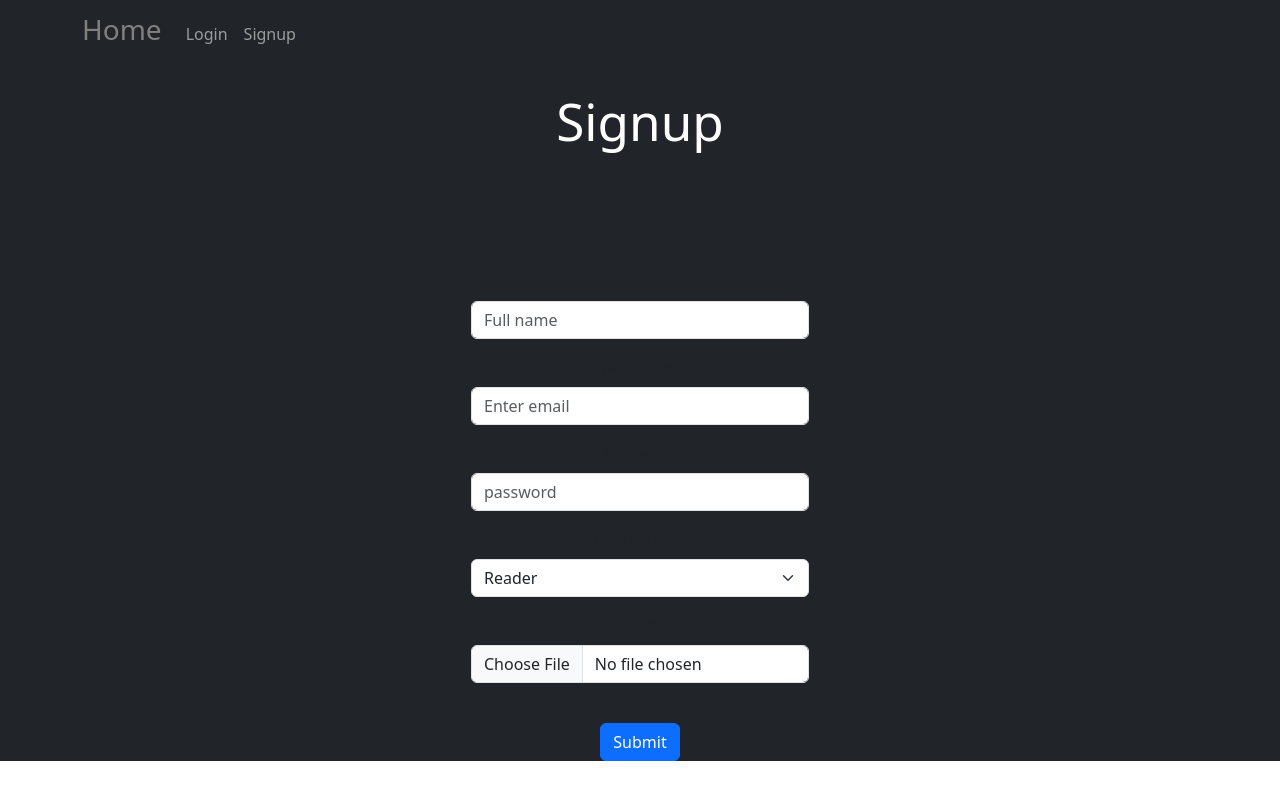
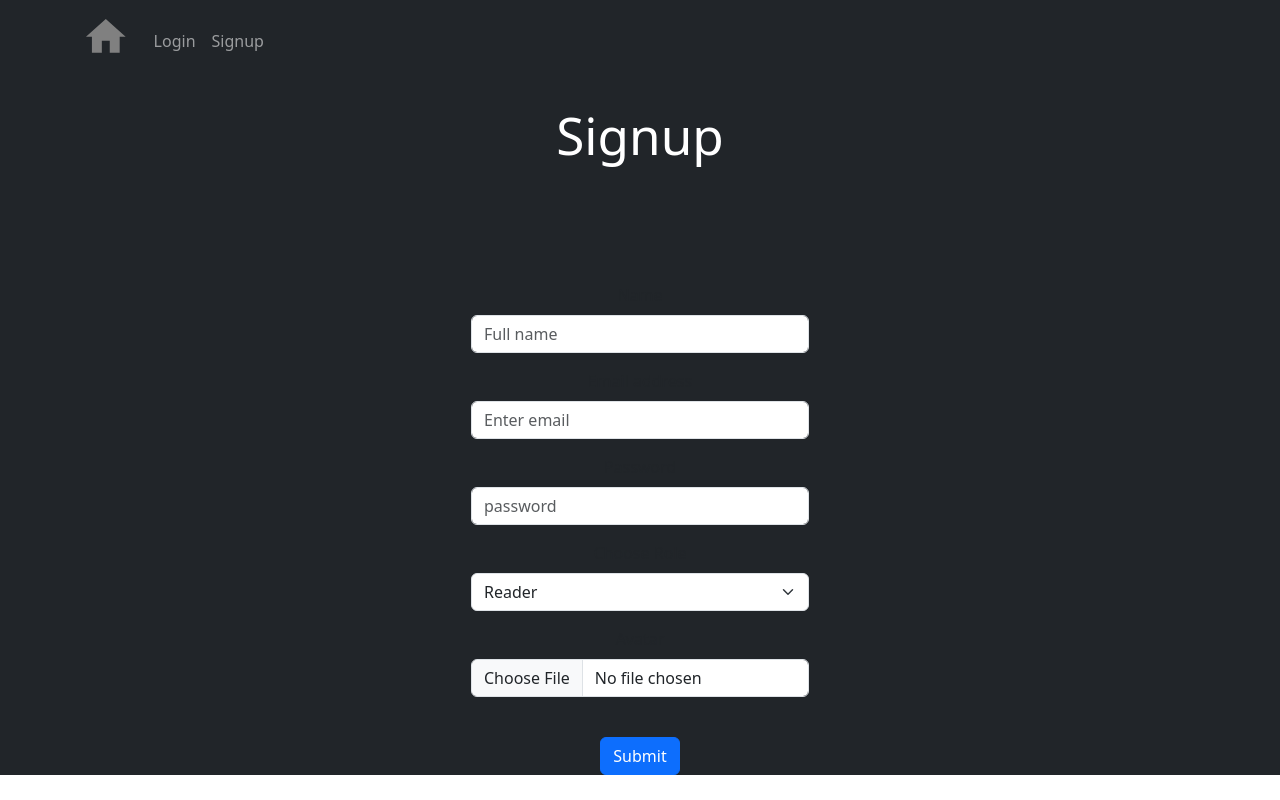
Before and after one commit to chenAmrani/BookAppFrontend, a React app: page /signup in a window 1280 px wide. Built offline with nearby package versions, Linux system fonts and the light colour scheme; the HTML template or start-up script is replaced by a standard one.

Commit message:
fixd log in user

```diff
--- a/package.json
+++ b/package.json
@@ -20,6 +20,7 @@
     "react": "^18.2.0",
     "react-bootstrap": "^2.10.0",
     "react-dom": "^18.2.0",
+    "react-icons": "^5.0.1",
     "react-query": "^3.39.3",
     "react-router-dom": "^6.21.2"
   },
--- a/src/App.tsx
+++ b/src/App.tsx
@@ -9,7 +9,7 @@ import { Login } from "./pages/Login/Login";
 import Profile from "./pages/Profile/Profile";
 
 function App() {
-  const [user, setUser] = useState<User | null>(null);
+  const [user, setUser] = useState<User | null>(localStorage.getItem("user") ? JSON.parse(localStorage.getItem("user")!) : null);
 
   return (
     <div className="App bg-dark">
--- a/src/components/Navbar/Navbar.tsx
+++ b/src/components/Navbar/Navbar.tsx
@@ -3,6 +3,9 @@ import Nav from "react-bootstrap/Nav";
 import BootstrapNavbar from "react-bootstrap/Navbar";
 import { Link } from "react-router-dom";
 import { User } from "../../types";
+import { MdHome } from "react-icons/md";
+
+
 
 export function Navbar({
   user,
@@ -17,6 +20,7 @@ export function Navbar({
     localStorage.removeItem("accessToken");
     localStorage.removeItem("refreshToken");
     localStorage.removeItem("token");
+    localStorage.removeItem("user");
     setUser(null);
   }
 
@@ -30,7 +34,9 @@ export function Navbar({
           <BootstrapNavbar.Brand>
             <h3>
             <Link style={{color:"GrayText"}} to='/'>
-              Home
+            <MdHome
+            size={"1.7em"}
+            />
               </Link>
               </h3>
 
--- a/src/pages/Login/Login.tsx
+++ b/src/pages/Login/Login.tsx
@@ -44,6 +44,7 @@ export function Login({ setUser }: { setUser: (user: User) => void }) {
     setUser(data.userData);
     localStorage.setItem(ACCESS_TOKEN_KEY, data.accessToken);
     localStorage.setItem("refreshToken", data.refreshToken);
+    localStorage.setItem("user", JSON.stringify(data.userData));
     setError(null);
     navigate("/");
     setLoggedIn(false);
@@ -68,6 +69,7 @@ export function Login({ setUser }: { setUser: (user: User) => void }) {
       localStorage.setItem(ACCESS_TOKEN_KEY, res.accessToken!);
       localStorage.setItem(REFRESH_TOKEN_KEY, res.refreshToken!);
       const userData = res.userData;
+      localStorage.setItem("user", JSON.stringify(userData));
       setUser(userData);
       console.log("the res is: ", res);
       navigate("/");
--- a/src/pages/Signup/Signup.tsx
+++ b/src/pages/Signup/Signup.tsx
@@ -54,6 +54,7 @@ export function Signup({ setUser }: { setUser: (user: User) => void }) {
       const userData = await response.json();
       localStorage.setItem(ACCESS_TOKEN_KEY, userData.accessToken!);
       localStorage.setItem(REFRESH_TOKEN_KEY, userData.refreshToken!);
+      localStorage.setItem("user", JSON.stringify(userData));
       setUser(userData);
       setSignedUp(true);
       navigate("/");
```
Also changed, not shown: 1 other file (tests, documents, lock files or other folders).
